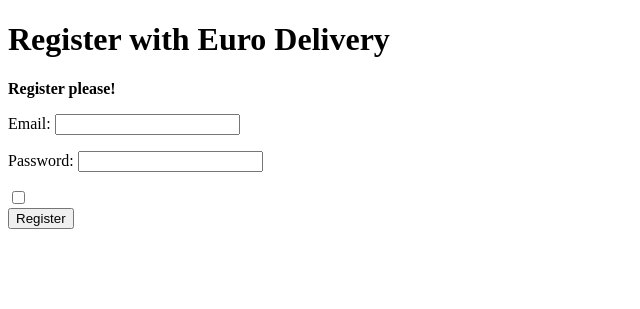
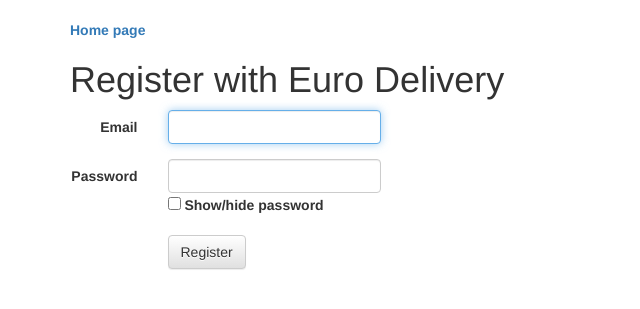
Before and after one commit to bernardito-luis/eurodelivery, a Django app: page /tracker/register/ in a window 1280 px wide. Shown: the top 309 px of the page, without its empty margins (0-640 px from the left). Run offline with Django 3.2, Linux system fonts and the light colour scheme; some libraries are stand-ins or nearby versions.

Commit message:
Added styles.

```diff
--- a/delivery_tracker/forms.py
+++ b/delivery_tracker/forms.py
@@ -17,10 +17,6 @@
 
     buf_username = None
 
-    def clean_email(self):
-        email = self.cleaned_data['username']
-        return email
-
     def clean_username(self):
         username = self.cleaned_data['username']
         self.buf_username = username
@@ -31,7 +27,7 @@
 
     def clean_password(self):
         password = self.cleaned_data['password']
-        if (len(password) <= 6 or
+        if (len(password) < 6 or
                 not (re.search('\d', password) and
                      re.search('[A-Za-z]', password))
             ):
@@ -55,9 +51,7 @@
 
 
 class ForgotPasswordForm(forms.Form):
-    registered_email = forms.EmailField(
-        max_length=75, help_text="Enter your registered email"
-    )
+    registered_email = forms.EmailField(max_length=75)
 
 
 # class UserAdmin(UserAdmin):
--- /dev/null
+++ b/delivery_tracker/static/css/custom.css
@@ -0,0 +1,3 @@
+.top-offset-20 {
+    margin-top: 20px;
+}
--- /dev/null
+++ b/delivery_tracker/templates/delivery_tracker/base.html
@@ -0,0 +1,26 @@
+<!DOCTYPE html>
+{% load staticfiles %}
+<html lang="ru">
+<head>
+    <meta charset="UTF-8">
+    <link rel="stylesheet" href="{% static 'css/custom.css' %}">
+    <link rel="stylesheet" href="//maxcdn.bootstrapcdn.com/bootstrap/3.2.0/css/bootstrap.min.css">
+    <link rel="stylesheet" href="//maxcdn.bootstrapcdn.com/bootstrap/3.2.0/css/bootstrap-theme.min.css">
+    <script src="{% static 'js/jquery-1.12.2.min.js' %}" type="text/javascript" lang="javascript"></script>
+
+    {% block html_header_tag %}
+        {# ----- This block allows to add extra html head tags (styles, metas, etc) ----- #}
+    {% endblock %}
+
+    <title>{% block page_title %} Euro Delivery {% endblock %}</title>
+</head>
+<body>
+
+    {% block content %}
+    {% endblock %}
+
+    {% block script %}
+    {% endblock %}
+
+</body>
+</html>
--- a/delivery_tracker/templates/delivery_tracker/register.html
+++ b/delivery_tracker/templates/delivery_tracker/register.html
@@ -1,30 +1,59 @@
-<!DOCTYPE html>
-{% load staticfiles %}
-<html>
-<head lang="en">
-    <meta charset="UTF-8">
-    <title>Euro Delivery</title>
+{% extends 'delivery_tracker/base.html' %}
 
-    <script src="{% static 'js/jquery-1.12.2.min.js' %}" type="text/javascript" lang="javascript"></script>
-</head>
-<body>
+{% block content %}
+    <div class="container">
+        <div class="row">
+            <div class="col-md-6">
+                <div class="row top-offset-20">
+                    <div class="col-sm-4">
+                        <a href="{% url 'cabinet' %}"><b>Home page</b></a>
+                    </div>
+                </div>
+                <div class="row">
+                    <div class="col-sm-10">
                         <h1>Register with Euro Delivery</h1>
+                    </div>
+                </div>
                 {% if registered %}
                     <b>Thank you for registering! Check your email and follow the link to finish registration.</b>
                 {% else %}
-        <b>Register please!</b>
-
-        <form id="id_user_form" action="/tracker/register/" method="post">
+                    <form id="id_user_form" action="/tracker/register/" method="post" class="form-horizontal">
                         {% csrf_token %}
 
-            {{ user_form.as_p }}
-            <input type="checkbox" name="toggle_password_visibility" id="id_toggle_password_visibility" title="Show/hide password" />
-            <br/>
-
-            <input type="submit" name="submit" value="Register" />
+                        {{ user_form.non_field_errors }}
+                        <div class="form-group">
+                            <label for="id_username" class="control-label col-sm-2">Email</label>
+                            <div class="col-sm-5">
+                                <input id="id_username" type="text" name="username" class="form-control" autofocus />
+                            </div>
+                            <div class="col-sm-5">
+                                {{ user_form.username.errors }}
+                            </div>
+                        </div>
+                        <div class="form-group">
+                            <label for="id_password" class="control-label col-sm-2">Password</label>
+                            <div class="col-sm-5">
+                                <input id="id_password" type="password" name="password" class="form-control" />
+                                <input type="checkbox" name="toggle_password_visibility" id="id_toggle_password_visibility" />
+                                <label for="id_toggle_password_visibility">Show/hide password</label>
+                            </div>
+                            <div class="col-sm-5">
+                                {{ user_form.password.errors }}
+                            </div>
+                        </div>
+                        <div class="form-group">
+                            <div class="col-sm-offset-2 col-sm-10">
+                                <button type="submit" class="btn btn-default">Register</button>
+                            </div>
+                        </div>
                     </form>
                 {% endif %}
+            </div>
+        </div>
+    </div>
+{% endblock %}
 
+{% block script %}
     <script type="text/javascript">
         $('#id_toggle_password_visibility').change(function() {
             var cur_type = $('#id_password').attr('type');
@@ -35,5 +64,4 @@
             }
         });
     </script>
-</body>
-</html>
+{% endblock %}
```
Also changed, not shown: delivery_tracker/templates/delivery_tracker/cabinet.html (+4 -9 lines), delivery_tracker/templates/delivery_tracker/forgot_password.html (+38 -21 lines), delivery_tracker/templates/delivery_tracker/login.html (+37 -21 lines). Lines whose indentation alone changed are shown as unchanged.
